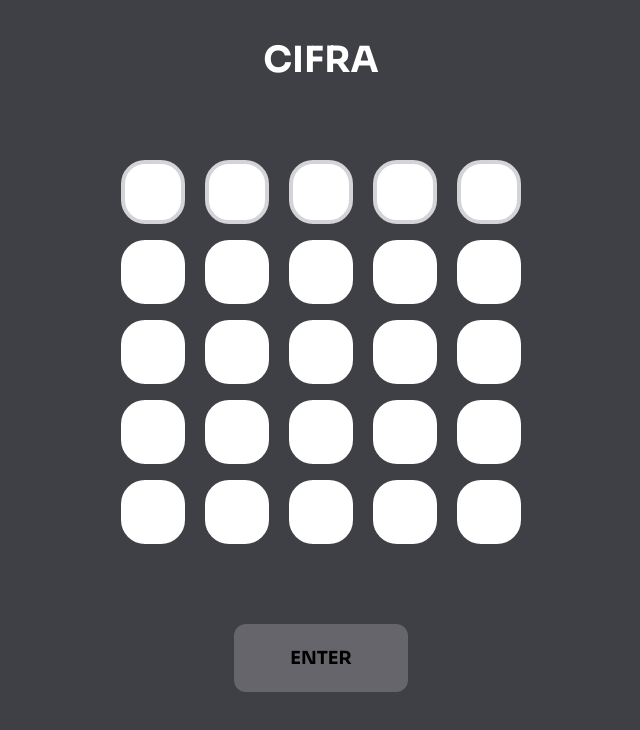
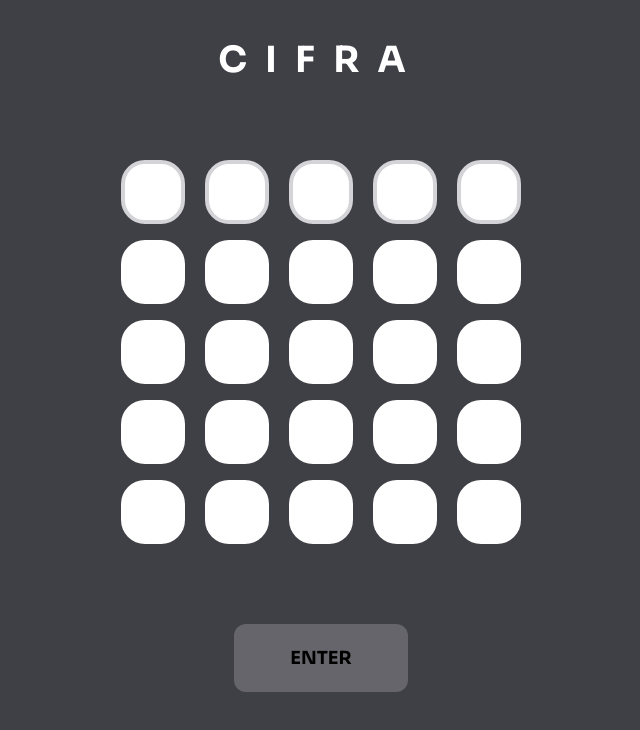
Before and after one commit to rom013/cifra_guess_words, a React (Vite) app: page / in a window 1280 px wide. Shown: the top 730 px of the page, without its empty margins (319-959 px from the left). Built offline with nearby package versions, Linux system fonts and the light colour scheme.

Commit message:
feat: animates

```diff
--- a/src/app.tsx
+++ b/src/app.tsx
@@ -86,7 +86,7 @@ export function App() {
   return (
     <main className='min-h-screen max-w-4xl w-full mx-auto py-10'>
       <div className="flex flex-col gap-20 items-center">
-        <h1 className="text-white text-4xl font-bold font-sora">CIFRA</h1>
+        <h1 className="text-white text-4xl font-bold font-sora tracking">CIFRA</h1>
 
         <section className="w-full flex flex-col items-center justify-center gap-4">
           {
--- a/src/index.css
+++ b/src/index.css
@@ -26,6 +26,10 @@ body {
   @apply size-16 rounded-3xl text-4xl text-center font-extrabold font-sora bg-white border-4 border-zinc-300 focus:outline-none focus-visible:border-4 focus-visible:border-teal-400;
 }
 
+.tracking {
+  @apply animate-[tracking-in-contract_1.8s_cubic-bezier(0.215,0.610,0.355,1.000)both];
+}
+
 @keyframes slide-in-bck-top {
   0% {
     transform: translateZ(1300px) translateY(-900px);
@@ -34,3 +38,17 @@ body {
     transform: translateZ(0) translateY(0);
   }
 }
+
+@keyframes tracking-in-contract {
+  0% {
+    letter-spacing: 2em;
+    opacity: 0;
+  }
+  40% {
+    opacity: 0.6;
+  }
+  100% {
+    letter-spacing: 0.5em;
+    opacity: 1;
+  }
+}
```
